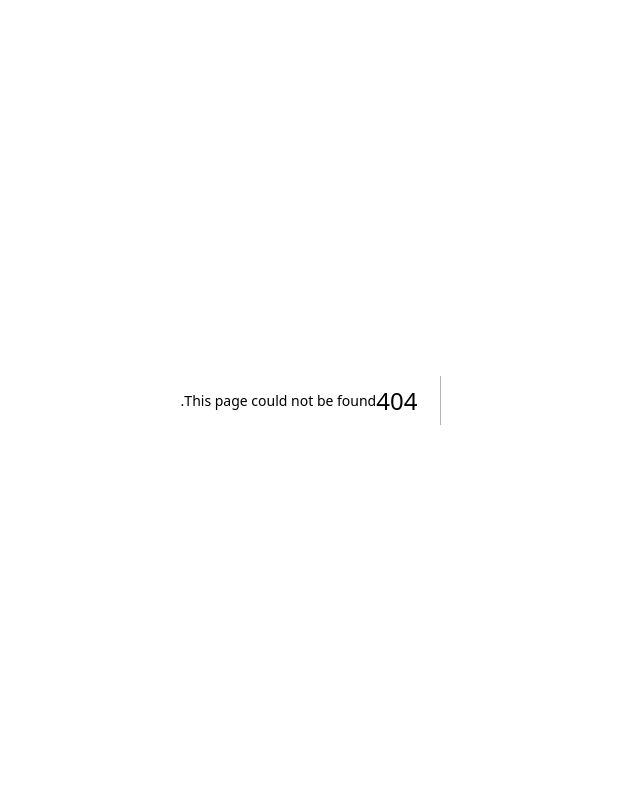
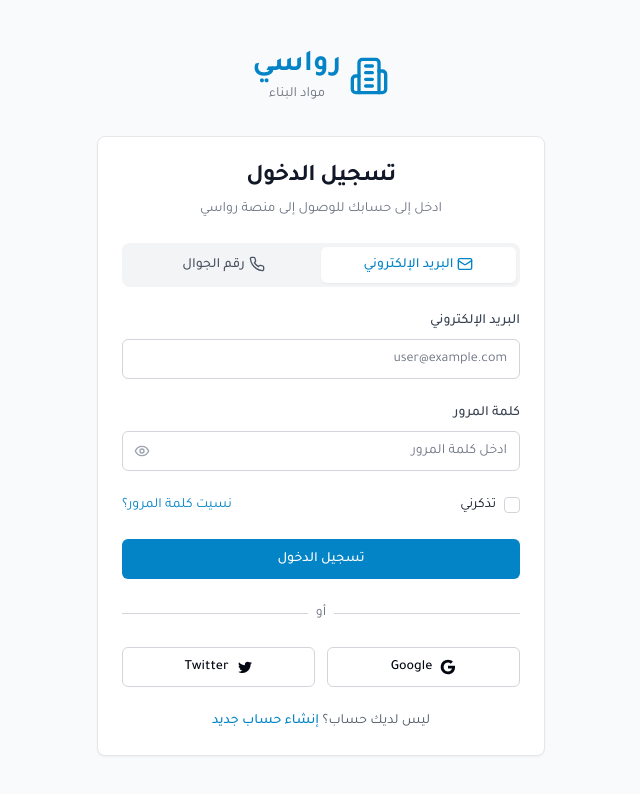
Before and after one commit to kareemelbhnasawy/trial-bookly-next, a Next.js app: page /login in a window 1280 px wide. Before the commit this address had no page. Shown: the top 794 px of the page, without its empty margins (319-959 px from the left). Built offline with nearby package versions, Linux system fonts and the light colour scheme.

Commit message:
Create login page
cgen-af919e5884014ce5958a85c7d6dc3020

```diff
--- /dev/null
+++ b/app/login/page.tsx
@@ -0,0 +1,244 @@
+"use client";
+
+import { useState } from "react";
+import Link from "next/link";
+import { useRouter } from "next/navigation";
+import { Eye, EyeOff, Mail, Lock, Building2, Phone } from "lucide-react";
+import { Button } from "@/components/ui/Button";
+import { Input } from "@/components/ui/Input";
+import {
+  Card,
+  CardContent,
+  CardDescription,
+  CardHeader,
+  CardTitle,
+} from "@/components/ui/Card";
+
+export default function LoginPage() {
+  const [showPassword, setShowPassword] = useState(false);
+  const [loginMethod, setLoginMethod] = useState<"email" | "phone">("email");
+  const [isLoading, setIsLoading] = useState(false);
+  const [formData, setFormData] = useState({
+    email: "",
+    phone: "",
+    password: "",
+    rememberMe: false,
+  });
+  const router = useRouter();
+
+  const handleSubmit = async (e: React.FormEvent) => {
+    e.preventDefault();
+    setIsLoading(true);
+
+    // Simulate API call
+    await new Promise((resolve) => setTimeout(resolve, 1000));
+
+    // For demo purposes, redirect to dashboard
+    router.push("/dashboard");
+    setIsLoading(false);
+  };
+
+  const handleInputChange = (e: React.ChangeEvent<HTMLInputElement>) => {
+    const { name, value, type, checked } = e.target;
+    setFormData((prev) => ({
+      ...prev,
+      [name]: type === "checkbox" ? checked : value,
+    }));
+  };
+
+  return (
+    <div className="min-h-screen bg-gray-50 flex flex-col justify-center py-12 sm:px-6 lg:px-8">
+      <div className="sm:mx-auto sm:w-full sm:max-w-md">
+        {/* Logo */}
+        <Link href="/" className="flex justify-center items-center mb-6">
+          <Building2 className="h-10 w-10 text-rawasy-600 ml-2" />
+          <div className="text-center">
+            <h1 className="text-3xl font-bold text-rawasy-600">رواسي</h1>
+            <p className="text-sm text-gray-500">مواد البناء</p>
+          </div>
+        </Link>
+
+        <Card className="mt-8">
+          <CardHeader className="text-center">
+            <CardTitle className="text-2xl font-bold text-gray-900">
+              تسجيل الدخول
+            </CardTitle>
+            <CardDescription>
+              ادخل إلى حسابك للوصول إلى منصة رواسي
+            </CardDescription>
+          </CardHeader>
+
+          <CardContent>
+            {/* Login Method Toggle */}
+            <div className="flex rounded-lg bg-gray-100 p-1 mb-6">
+              <button
+                type="button"
+                onClick={() => setLoginMethod("email")}
+                className={`flex-1 rounded-md py-2 text-sm font-medium transition-colors ${
+                  loginMethod === "email"
+                    ? "bg-white text-rawasy-600 shadow-sm"
+                    : "text-gray-600 hover:text-gray-900"
+                }`}
+              >
+                <Mail className="h-4 w-4 inline ml-1" />
+                البريد الإلكتروني
+              </button>
+              <button
+                type="button"
+                onClick={() => setLoginMethod("phone")}
+                className={`flex-1 rounded-md py-2 text-sm font-medium transition-colors ${
+                  loginMethod === "phone"
+                    ? "bg-white text-rawasy-600 shadow-sm"
+                    : "text-gray-600 hover:text-gray-900"
+                }`}
+              >
+                <Phone className="h-4 w-4 inline ml-1" />
+                رقم الجوال
+              </button>
+            </div>
+
+            <form onSubmit={handleSubmit} className="space-y-6">
+              {/* Email/Phone Input */}
+              <div>
+                <label className="block text-sm font-medium text-gray-700 mb-2">
+                  {loginMethod === "email" ? "البريد الإلكتروني" : "رقم الجوال"}
+                </label>
+                <Input
+                  type={loginMethod === "email" ? "email" : "tel"}
+                  name={loginMethod}
+                  value={formData[loginMethod]}
+                  onChange={handleInputChange}
+                  placeholder={
+                    loginMethod === "email"
+                      ? "user@example.com"
+                      : "+966 5X XXX XXXX"
+                  }
+                  className="text-right"
+                  required
+                />
+              </div>
+
+              {/* Password Input */}
+              <div>
+                <label className="block text-sm font-medium text-gray-700 mb-2">
+                  كلمة المرور
+                </label>
+                <div className="relative">
+                  <Input
+                    type={showPassword ? "text" : "password"}
+                    name="password"
+                    value={formData.password}
+                    onChange={handleInputChange}
+                    placeholder="ادخل كلمة المرور"
+                    className="text-right pl-10"
+                    required
+                  />
+                  <button
+                    type="button"
+                    onClick={() => setShowPassword(!showPassword)}
+                    className="absolute left-3 top-1/2 transform -translate-y-1/2 text-gray-400 hover:text-gray-600"
+                  >
+                    {showPassword ? (
+                      <EyeOff className="h-4 w-4" />
+                    ) : (
+                      <Eye className="h-4 w-4" />
+                    )}
+                  </button>
+                </div>
+              </div>
+
+              {/* Remember Me & Forgot Password */}
+              <div className="flex items-center justify-between">
+                <div className="flex items-center">
+                  <input
+                    id="remember-me"
+                    name="rememberMe"
+                    type="checkbox"
+                    checked={formData.rememberMe}
+                    onChange={handleInputChange}
+                    className="h-4 w-4 text-rawasy-600 focus:ring-rawasy-500 border-gray-300 rounded"
+                  />
+                  <label
+                    htmlFor="remember-me"
+                    className="mr-2 block text-sm text-gray-900"
+                  >
+                    تذكرني
+                  </label>
+                </div>
+                <Link
+                  href="/forgot-password"
+                  className="text-sm text-rawasy-600 hover:text-rawasy-500"
+                >
+                  نسيت كلمة المرور؟
+                </Link>
+              </div>
+
+              {/* Submit Button */}
+              <Button type="submit" className="w-full" disabled={isLoading}>
+                {isLoading ? "جاري تسجيل الدخول..." : "تسجيل الدخول"}
+              </Button>
+
+              {/* Divider */}
+              <div className="relative">
+                <div className="absolute inset-0 flex items-center">
+                  <div className="w-full border-t border-gray-300" />
+                </div>
+                <div className="relative flex justify-center text-sm">
+                  <span className="px-2 bg-white text-gray-500">أو</span>
+                </div>
+              </div>
+
+              {/* Social Login Buttons */}
+              <div className="grid grid-cols-2 gap-3">
+                <Button variant="outline" type="button" className="w-full">
+                  <svg className="h-4 w-4 ml-2" viewBox="0 0 24 24">
+                    <path
+                      fill="currentColor"
+                      d="M22.56 12.25c0-.78-.07-1.53-.2-2.25H12v4.26h5.92c-.26 1.37-1.04 2.53-2.21 3.31v2.77h3.57c2.08-1.92 3.28-4.74 3.28-8.09z"
+                    />
+                    <path
+                      fill="currentColor"
+                      d="M12 23c2.97 0 5.46-.98 7.28-2.66l-3.57-2.77c-.98.66-2.23 1.06-3.71 1.06-2.86 0-5.29-1.93-6.16-4.53H2.18v2.84C3.99 20.53 7.7 23 12 23z"
+                    />
+                    <path
+                      fill="currentColor"
+                      d="M5.84 14.09c-.22-.66-.35-1.36-.35-2.09s.13-1.43.35-2.09V7.07H2.18C1.43 8.55 1 10.22 1 12s.43 3.45 1.18 4.93l2.85-2.22.81-.62z"
+                    />
+                    <path
+                      fill="currentColor"
+                      d="M12 5.38c1.62 0 3.06.56 4.21 1.64l3.15-3.15C17.45 2.09 14.97 1 12 1 7.7 1 3.99 3.47 2.18 7.07l3.66 2.84c.87-2.6 3.3-4.53 6.16-4.53z"
+                    />
+                  </svg>
+                  Google
+                </Button>
+                <Button variant="outline" type="button" className="w-full">
+                  <svg
+                    className="h-4 w-4 ml-2"
+                    fill="currentColor"
+                    viewBox="0 0 24 24"
+                  >
+                    <path d="M22.46 6c-.77.35-1.6.58-2.46.69.88-.53 1.56-1.37 1.88-2.38-.83.5-1.75.85-2.72 1.05C18.37 4.5 17.26 4 16 4c-2.35 0-4.27 1.92-4.27 4.29 0 .34.04.67.11.98C8.28 9.09 5.11 7.38 3 4.79c-.37.63-.58 1.37-.58 2.15 0 1.49.75 2.81 1.91 3.56-.71 0-1.37-.2-1.95-.5v.03c0 2.08 1.48 3.82 3.44 4.21a4.22 4.22 0 0 1-1.93.07 4.28 4.28 0 0 0 4 2.98 8.521 8.521 0 0 1-5.33 1.84c-.34 0-.68-.02-1.02-.06C3.44 20.29 5.7 21 8.12 21 16 21 20.33 14.46 20.33 8.79c0-.19 0-.37-.01-.56.84-.6 1.56-1.36 2.14-2.23z" />
+                  </svg>
+                  Twitter
+                </Button>
+              </div>
+            </form>
+
+            {/* Sign Up Link */}
+            <div className="mt-6 text-center">
+              <p className="text-sm text-gray-600">
+                ليس لديك حساب؟{" "}
+                <Link
+                  href="/register"
+                  className="text-rawasy-600 hover:text-rawasy-500 font-medium"
+                >
+                  إنشاء حساب جديد
+                </Link>
+              </p>
+            </div>
+          </CardContent>
+        </Card>
+      </div>
+    </div>
+  );
+}
```
